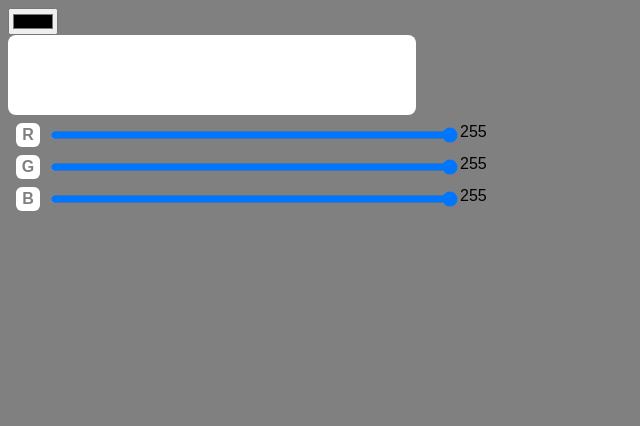
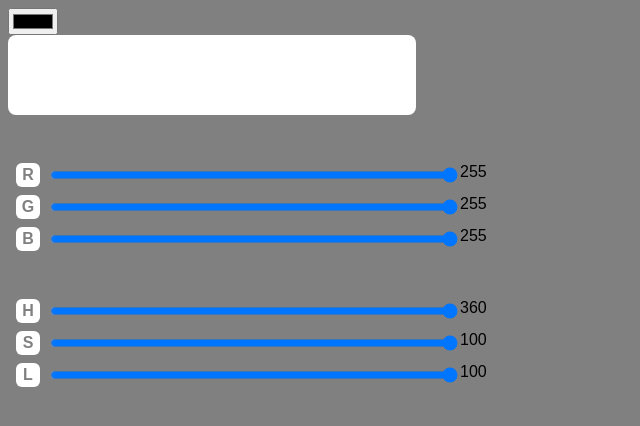
Before and after one commit to Kuovinen/ColorTools, a plain HTML site: page index.html in a window 1280 px wide. Shown: the whole page, without its empty margins (0-640 px from the left). Drawn offline with Linux system fonts and the light colour scheme.

Commit message:
implemented HSL color sliders and sections

```diff
--- a/functions.js
+++ b/functions.js
@@ -1,4 +1,4 @@
-export default function makeSlider(labelLetter, id, colorValue) {
+export default function makeSlider(labelLetter, id, colorValue, max) {
   function changeValue(event, id2) {
     let element = event.target;
     let value = document.querySelector(`#${id2}`);
@@ -14,21 +14,19 @@ export default function makeSlider(labelLetter, id, colorValue) {
   let element = document.createElement("input");
   element.type = "range";
   element.min = 0;
-  element.max = 255;
+  element.max = max;
   element.id = id;
-  element.value = 255;
+  element.value = max;
   let label2 = document.createElement("label");
   label2.for = "rColor";
   label2.id = colorValue;
-  label2.innerText = "255";
+  label2.innerText = max;
   container.appendChild(label1);
   container.appendChild(element);
   container.appendChild(label2);
-
-  document.querySelector(".body").appendChild(container);
-  document
-    .querySelector(`#${id}`)
-    .addEventListener("input", (event) => changeValue(event, colorValue));
+  element.addEventListener("input", (event) => changeValue(event, colorValue));
+  return container;
+  /* document.querySelector(".body").appendChild(container);*/
 }
 
 export function makeMainColor() {
@@ -37,6 +35,9 @@ export function makeMainColor() {
   COLOR.dataset.rColor = 255;
   COLOR.dataset.gColor = 255;
   COLOR.dataset.bColor = 255;
+  COLOR.dataset.hColor = 255;
+  COLOR.dataset.sColor = 255;
+  COLOR.dataset.lColor = 255;
   COLOR.style.background = "rgb(255,255,255)";
   COLOR.style.borderRadius = "0.5rem";
   document.querySelector(".body").appendChild(COLOR);
@@ -51,7 +52,13 @@ export function makeRGBInfluence() {
   function changeMainColor(data, value) {
     let COLOR = document.querySelector("#mainColor");
     COLOR.dataset[data] = value;
-    COLOR.style.background = `rgb(${COLOR.dataset.rColor},${COLOR.dataset.gColor},${COLOR.dataset.bColor})`;
+    if (data == "rColor" || data == "gColor" || data == "bColor") {
+      COLOR.style.background = `rgb(${COLOR.dataset.rColor},${COLOR.dataset.gColor},${COLOR.dataset.bColor})`;
+    }
+    if (data == "hColor" || data == "sColor" || data == "lColor") {
+      console.log("triggered");
+      COLOR.style.background = `hsl(${COLOR.dataset.hColor},${COLOR.dataset.sColor}%,${COLOR.dataset.lColor}%)`;
+    }
     console.log(
       RGBToHSL(COLOR.dataset.rColor, COLOR.dataset.gColor, COLOR.dataset.bColor)
     );
--- a/script.js
+++ b/script.js
@@ -5,8 +5,16 @@ import makeSlider, {
 } from "./functions.js";
 console.log("Script!");
 makeMainColor();
-makeSlider("R", "rColor", "rColorLabel");
-makeSlider("G", "gColor", "gColorLabel");
-makeSlider("B", "bColor", "bColorLabel");
+let body = document.querySelector(".body");
+let rgb = document.createElement("section");
+rgb.appendChild(makeSlider("R", "rColor", "rColorLabel", 255));
+rgb.appendChild(makeSlider("G", "gColor", "gColorLabel", 255));
+rgb.appendChild(makeSlider("B", "bColor", "bColorLabel", 255));
 
+let hsl = document.createElement("section");
+hsl.appendChild(makeSlider("H", "hColor", "hColorLabel", 360));
+hsl.appendChild(makeSlider("S", "sColor", "sColorLabel", 100));
+hsl.appendChild(makeSlider("L", "lColor", "lColorLabel", 100));
+body.appendChild(rgb);
+body.appendChild(hsl);
 makeRGBInfluence();
--- a/style.css
+++ b/style.css
@@ -32,3 +32,6 @@ input[type="range"] {
   color: var(--cp-Grey);
   background: var(--cp-White);
 }
+section {
+  margin-top: 3rem;
+}
```
